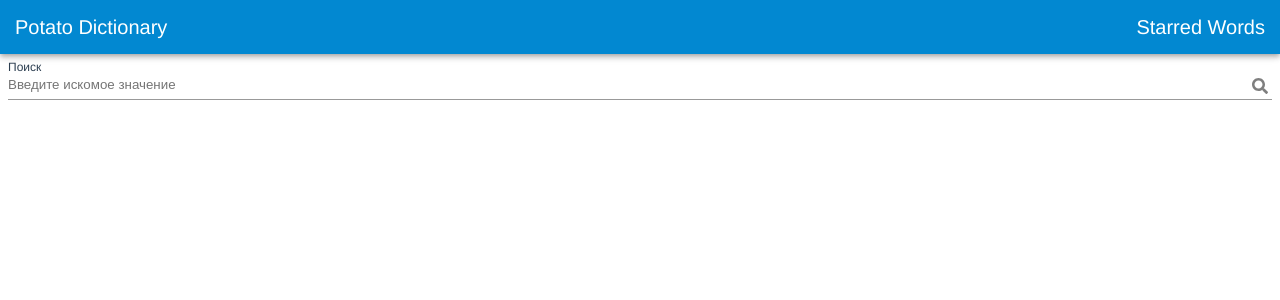
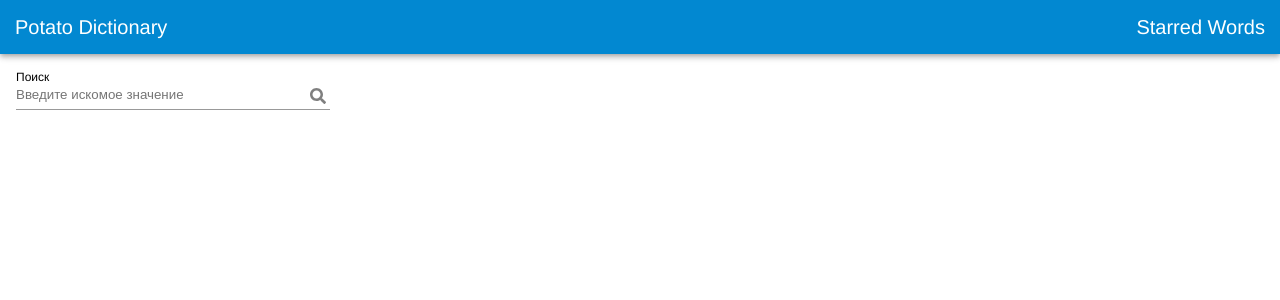
Before and after one commit to Mef45/sovcombank-dictionary, a Vue app: page / in a window 1280 px wide. Shown: the top 300 px of the page. Built offline with nearby package versions, Linux system fonts and the light colour scheme.

Commit message:
feat: реализован flexbox layout (#7)

```diff
--- a/src/App.vue
+++ b/src/App.vue
@@ -26,12 +26,4 @@ export default class App extends Vue {}
 </script>
 
 <style lang="scss">
-#app {
-  font-family: Avenir, Helvetica, Arial, sans-serif;
-  -webkit-font-smoothing: antialiased;
-  -moz-osx-font-smoothing: grayscale;
-  text-align: center;
-  color: #2c3e50;
-  margin-top: 60px;
-}
 </style>
--- a/src/components/Workspace.vue
+++ b/src/components/Workspace.vue
@@ -1,5 +1,8 @@
 <template>
     <div class="workspace">
+        <div class="container">
+            <div class="row">
+                <div class="column col-3">
                     <s-text-field
                             v-model="searchCondition"
                             label="Поиск"
@@ -7,16 +10,19 @@
                             icon="search"
                             @submit="performSearch"
                     ></s-text-field>
+                </div>
 
-        {{ searchCondition }}
-
+                <div class="column col-9">
                     <template
                             v-for="(item, index) in searchResults"
                     >
-            <div :key="`result-${index}`">
-                {{ item }}
+                        <span :key="`result-${index}`">
+                            {{ item.word }}
+                        </span>
+                    </template>
                 </div>
-        </template>
+            </div>
+        </div>
     </div>
 </template>
 
@@ -37,36 +43,28 @@ export default class Workspace extends Vue {
 
   public searchCondition: string | null = null;
 
-  // TODO: типизировать
-  public searchResults: any = null;
+  public searchResults: IDictionary | null = null;
 
   public async performSearch(searchCondition: string): Promise<void> {
     const { data } = await axios.get('/api/words', {
       params: {
         sp: `${searchCondition}*`,
-        md: 'dp',
+        md: 'dpr',
       },
     });
 
     this.searchResults = data;
   }
 }
+
+export interface IDictionary {
+  word: string;
+  defs: string[];
+  tags: string[];
+  score: number;
+};
 </script>
 
 <!-- Add "scoped" attribute to limit CSS to this component only -->
 <style scoped lang="scss">
-h3 {
-  margin: 40px 0 0;
-}
-ul {
-  list-style-type: none;
-  padding: 0;
-}
-li {
-  display: inline-block;
-  margin: 0 10px;
-}
-a {
-  color: #42b983;
-}
 </style>
--- a/src/components/ui/SHeader.vue
+++ b/src/components/ui/SHeader.vue
@@ -27,39 +27,4 @@ export default class SHeader extends Vue {
 </script>
 
 <style lang="scss" scoped>
-@import '../../assets/variables.scss';
-
-.s-header {
-    position: absolute;
-    top: 0;
-    left: 0;
-    right: 0;
-    height: 54px;
-    background: $primary;
-    box-shadow: 0 2px 4px -1px rgba(0,0,0,.2),
-                0 4px 5px 0 rgba(0,0,0,.14),
-                0 1px 10px 0 rgba(0,0,0,.12);
-
-    &__content {
-        height: 100%;
-        align-items: center;
-        display: flex;
-    }
-
-    &__title {
-        font-size: 1.25rem;
-        color: #fff;
-        padding-left: 15px;
-    }
-
-    &__right {
-        font-size: 1.25rem;
-        color: #fff;
-        padding-right: 15px;
-    }
-}
-
-.spacer {
-    flex-grow: 1 !important;
-}
 </style>
--- a/src/components/ui/STextField.vue
+++ b/src/components/ui/STextField.vue
@@ -49,72 +49,4 @@ export default class STextField extends Vue {
 </script>
 
 <style lang="scss" scoped>
-.s-text-field {
-  align-items: flex-start;
-  display: flex;
-  flex: 1 1 auto;
-  font-size: 16px;
-  max-width: 100%;
-  text-align: left;
-  padding-top: 10px;
-
-  &__slot {
-    align-items: center;
-    display: flex;
-    position: relative;
-    width: 100%;
-
-    label {
-      position: absolute;
-      top: -10px;
-      left: 0px;
-      right: auto;
-      font-size: 75%;
-    }
-
-    input {
-      color: rgba(0, 0, 0, .9);
-      flex: 1 1 auto;
-      padding: 7px 0;
-      max-width: 100%;
-      min-width: 0;
-      width: 100%;
-      border-style: none;
-
-      &:focus {
-        outline: none;
-      }
-    }
-
-    &:after {
-      bottom: -1px;
-      content: "";
-      left: 0;
-      position: absolute;
-      transition: .3s cubic-bezier(.25,.8,.5,1);
-      width: 100%;
-      border-style: solid;
-      border-width: thin 0 0;
-      border-color:rgba(0, 0, 0, .4);
-    }
-  }
-
-  &__icon {
-    align-self: flex-start;
-    display: inline-flex;
-    margin-top: 4px;
-    cursor: pointer;
-
-    .s-icon {
-      color: rgba(0, 0, 0, .5);
-      align-items: center;
-      display: inline-flex;
-      height: 24px;
-      flex: 1 0 auto;
-      justify-content: center;
-      min-width: 24px;
-      width: 24px;
-    }
-  }
-}
 </style>
--- a/src/main.ts
+++ b/src/main.ts
@@ -1,6 +1,8 @@
 import Vue from 'vue'
 import App from './App.vue'
 import store from './store'
+
+import './styles/index.scss'
 
 import { library } from '@fortawesome/fontawesome-svg-core'
 import { faSearch } from '@fortawesome/free-solid-svg-icons'
--- /dev/null
+++ b/src/styles/index.scss
@@ -0,0 +1,67 @@
+@import "ui/SHeader.scss";
+@import "ui/STextField.scss";
+
+* {
+    margin: 0;
+    padding: 0;
+}
+
+#app {
+    font-family: Avenir, Helvetica, Arial, sans-serif;
+    -webkit-font-smoothing: antialiased;
+    -moz-osx-font-smoothing: grayscale;
+    width: 100%;
+    height: 100vh;
+}
+
+.workspace {
+    display: flex;
+    flex: 1 0 auto;
+    max-width: 100%;
+    padding: 54px 0 0 0;
+}
+
+.container {
+    width: 100%;
+    padding: 12px;
+    margin-left: auto;
+    margin-right: auto;
+
+    @media (max-width: 600px) {
+        .row {
+            flex-direction: column !important;
+        }
+    }
+
+    .row {
+        display: flex;
+        flex-direction: row;
+        flex-wrap: wrap;
+        width: 100%;
+
+        .column {
+            display: flex;
+            flex-direction: column;
+            flex-basis: 0;
+            padding: 4px;
+
+            &.col-3 {
+                flex: 0 0 25%;
+            }
+
+            &.col-9 {
+                flex: 0 0 75%;
+            }
+
+            .blue-column {
+                background-color: blue;
+                height: 100px;
+            }
+
+            .green-column {
+                background-color: green;
+                height: auto;
+            }
+        }
+    }
+}
--- /dev/null
+++ b/src/styles/ui/SHeader.scss
@@ -0,0 +1,35 @@
+@import '../variables.scss';
+
+.s-header {
+    position: absolute;
+    top: 0;
+    left: 0;
+    right: 0;
+    height: 54px;
+    background: $primary;
+    box-shadow: 0 2px 4px -1px rgba(0,0,0,.2),
+                0 4px 5px 0 rgba(0,0,0,.14),
+                0 1px 10px 0 rgba(0,0,0,.12);
+
+    &__content {
+        height: 100%;
+        align-items: center;
+        display: flex;
+    }
+
+    &__title {
+        font-size: 1.25rem;
+        color: #fff;
+        padding-left: 15px;
+    }
+
+    &__right {
+        font-size: 1.25rem;
+        color: #fff;
+        padding-right: 15px;
+    }
+}
+
+.spacer {
+    flex-grow: 1 !important;
+}
--- /dev/null
+++ b/src/styles/ui/STextField.scss
@@ -0,0 +1,68 @@
+.s-text-field {
+    align-items: flex-start;
+    display: flex;
+    flex: 1 1 auto;
+    font-size: 16px;
+    max-width: 100%;
+    text-align: left;
+    padding-top: 10px;
+
+    &__slot {
+      align-items: center;
+      display: flex;
+      position: relative;
+      width: 100%;
+
+      label {
+        position: absolute;
+        top: -10px;
+        left: 0px;
+        right: auto;
+        font-size: 75%;
+      }
+
+      input {
+        color: rgba(0, 0, 0, .9);
+        flex: 1 1 auto;
+        padding: 7px 0;
+        max-width: 100%;
+        min-width: 0;
+        width: 100%;
+        border-style: none;
+
+        &:focus {
+          outline: none;
+        }
+      }
+
+      &:after {
+        bottom: -1px;
+        content: "";
+        left: 0;
+        position: absolute;
+        transition: .3s cubic-bezier(.25,.8,.5,1);
+        width: 100%;
+        border-style: solid;
+        border-width: thin 0 0;
+        border-color:rgba(0, 0, 0, .4);
+      }
+    }
+
+    &__icon {
+      align-self: flex-start;
+      display: inline-flex;
+      margin-top: 4px;
+      cursor: pointer;
+
+      .s-icon {
+        color: rgba(0, 0, 0, .5);
+        align-items: center;
+        display: inline-flex;
+        height: 24px;
+        flex: 1 0 auto;
+        justify-content: center;
+        min-width: 24px;
+        width: 24px;
+      }
+    }
+  }
```
Also changed, not shown: src/styles/variables.scss (renamed from src/assets/variables.scss). Lines whose indentation alone changed are shown as unchanged.
